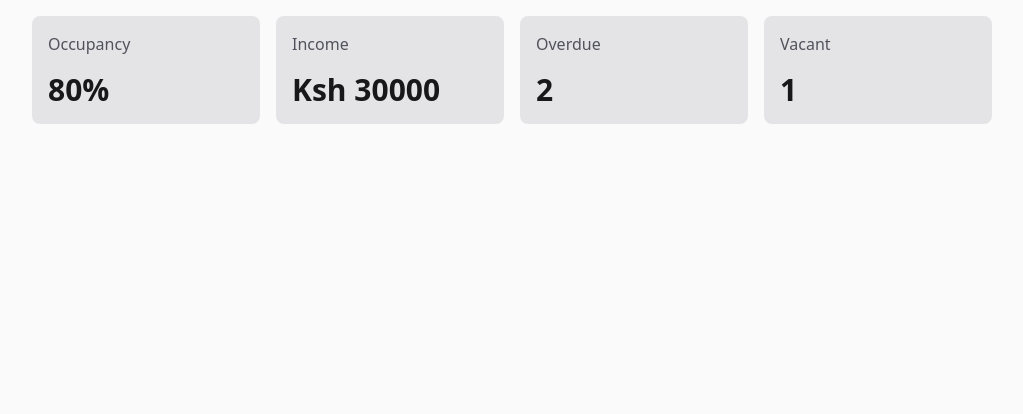
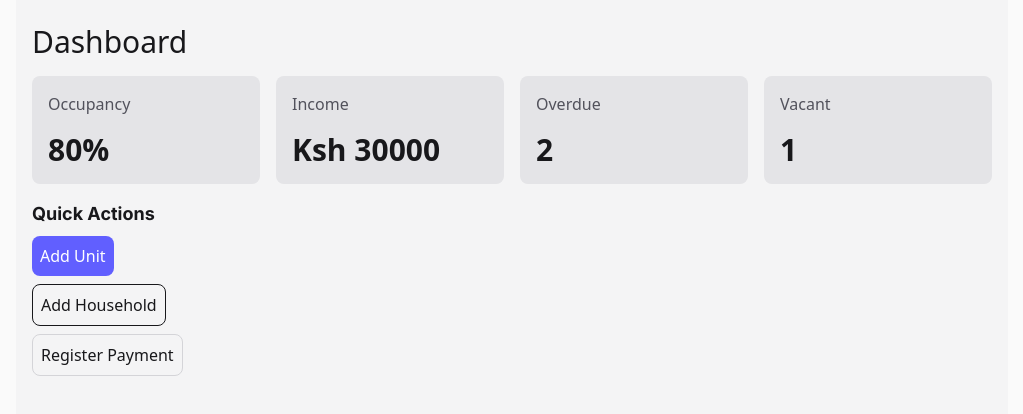
Before and after one commit to kiptalam1/lilygardens, a Next.js app in the folder frontend/: page /admin in a window 1280 px wide. Shown: the top 414 px of the page, without its empty margins (128-1151 px from the left). Built offline with nearby package versions, Linux system fonts and the light colour scheme.

Commit message:
feat: add quick actions to dashboard

```diff
--- a/frontend/src/app/admin/layout.tsx
+++ b/frontend/src/app/admin/layout.tsx
@@ -1,7 +1,7 @@
 import React from "react";
 
 function AdminLayout({ children }: { children: React.ReactNode }) {
-	return <div className="min-h-screen">{children}</div>;
+	return <div className="min-h-screen bg-surface text-text">{children}</div>;
 }
 
 export default AdminLayout;
--- a/frontend/src/app/admin/page.tsx
+++ b/frontend/src/app/admin/page.tsx
@@ -1,15 +1,21 @@
+import QuickActions from "@/components/admin/QuickActions";
 import StatsCard from "@/components/admin/StatsCard";
 import React from "react";
 
 export default function DashboardPage() {
 	return (
-		<div className="h-full">
-			<div className="grid grid-cols-1 sm:grid-cols-2 lg:grid-cols-4 gap-4 p-4">
+		<div className="h-full px-4 py-6 space-y-4">
+			<h2 className="text-3xl ">Dashboard</h2>
+			{/* stats */}
+			<div className="grid grid-cols-1 sm:grid-cols-2 lg:grid-cols-4 gap-4">
 				<StatsCard label="Occupancy" value="80%" />
 				<StatsCard label="Income" value="Ksh 30000" />
 				<StatsCard label="Overdue" value="2" />
 				<StatsCard label="Vacant" value="1" />
 			</div>
+
+			{/* quick actions */}
+			<QuickActions />
 		</div>
 	);
 }
--- /dev/null
+++ b/frontend/src/components/admin/QuickActions.tsx
@@ -0,0 +1,27 @@
+import { inter } from "@/app/page";
+import React from "react";
+
+export default function QuickActions() {
+	return (
+		<div className="space-y-2">
+			<h3 className={`text-lg font-bold ${inter.className}`}>Quick Actions</h3>
+			<div className="flex flex-col gap-2 items-start">
+				<button
+					type="button"
+					className="bg-brand text-white p-2 rounded-lg cursor-pointer hover:opacity-70 transition-opacity duration-175">
+					Add Unit
+				</button>
+				<button
+					type="button"
+					className="border border-text p-2 rounded-lg cursor-pointer hover:opacity-60 transition-opacity duration-175">
+					Add Household
+				</button>
+				<button
+					type="button"
+					className="border border-border p-2 rounded-lg cursor-pointer hover:opacity-60 transition-opacity duration-175">
+					Register Payment
+				</button>
+			</div>
+		</div>
+	);
+}
```
